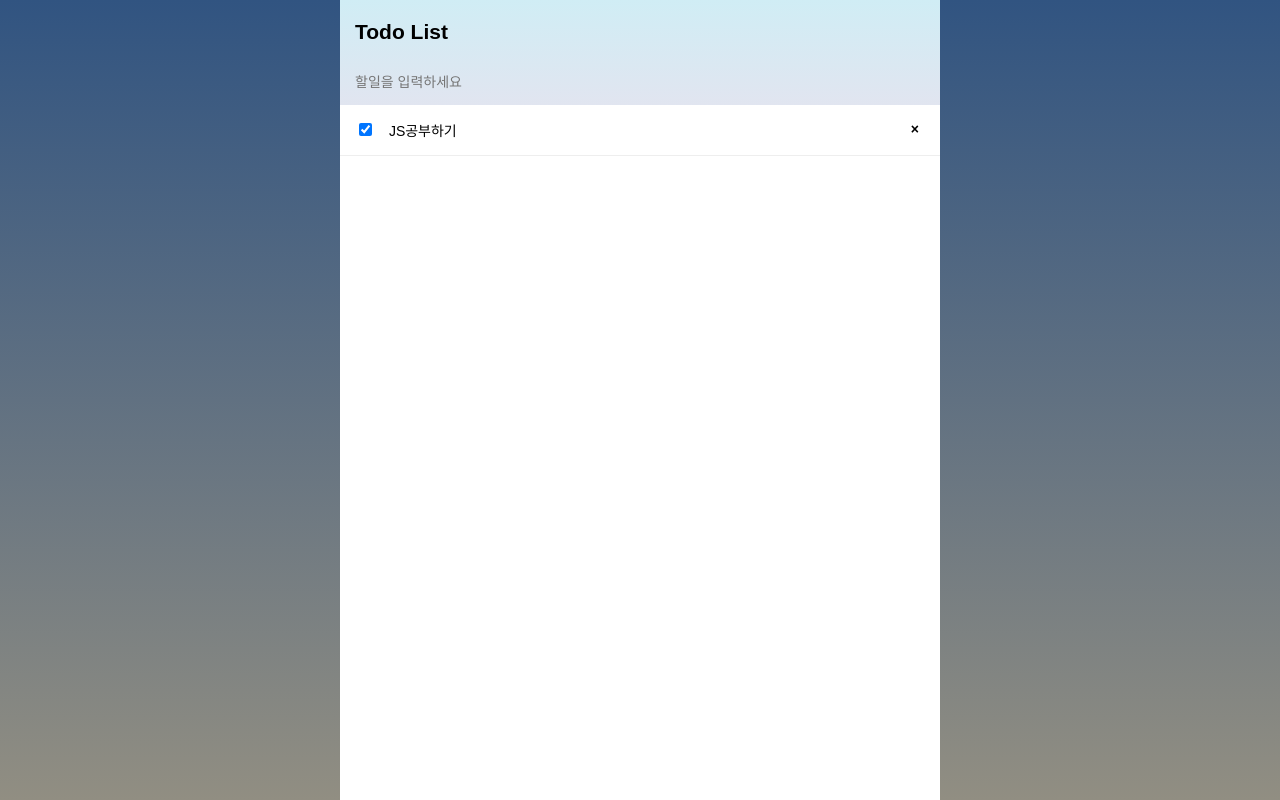
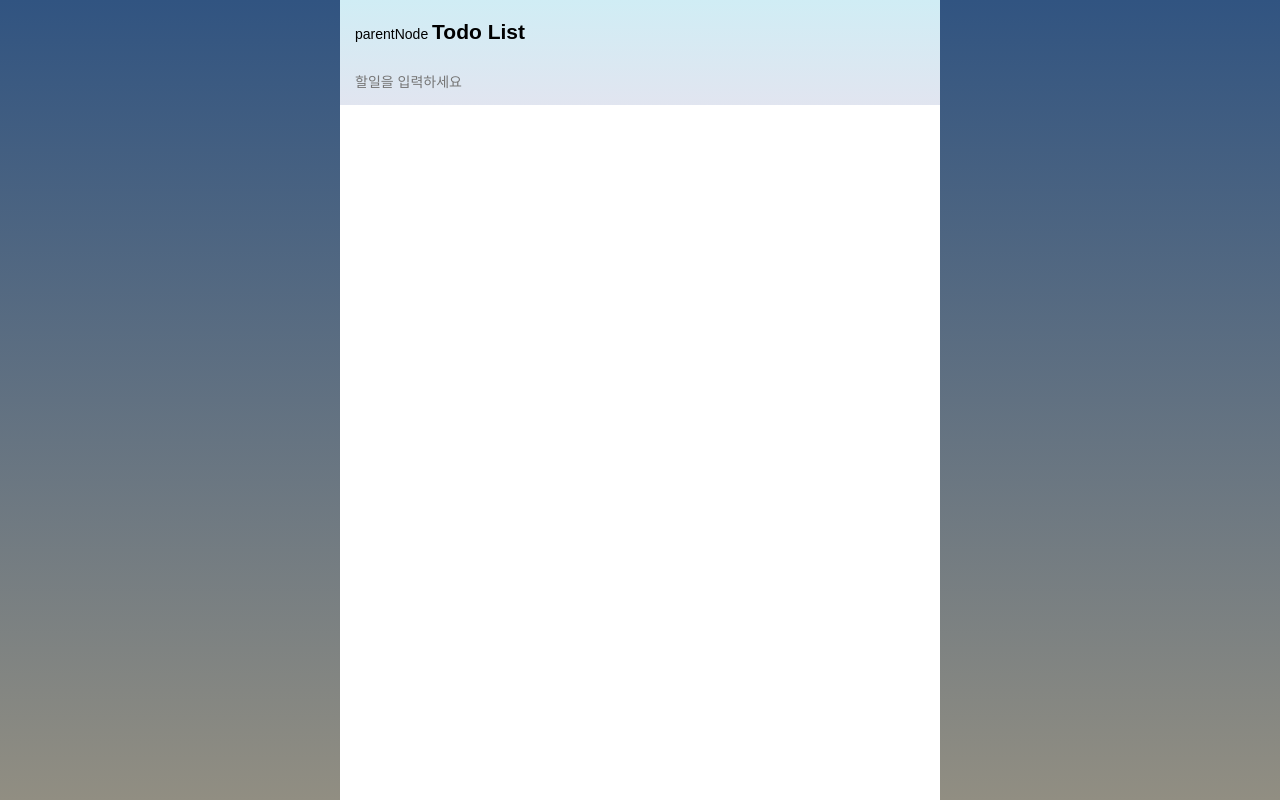
Before and after one commit to alswnsWkd21/frontend-web, a plain HTML site: page 04/todo/index.html in a window 1280 px wide. Both pictures are taken after a click on the checkbox 365 px from the left and 129 px from the top of the page. Drawn offline with Linux system fonts and the light colour scheme.

Commit message:
삭제버튼 기능 추가

```diff
--- a/04/todo/index.html
+++ b/04/todo/index.html
@@ -8,7 +8,7 @@
 <body>
 
 <div class="container">
-  <header>
+  <header>parentNode
     <h1>Todo List</h1>
 
     <form class="new-task" onsubmit="return false">
@@ -25,5 +25,6 @@
 
 </div>
 <script src="todos.js"></script>
+
 </body>
 </html>
--- a/04/todo/todos.js
+++ b/04/todo/todos.js
@@ -22,3 +22,10 @@ StringInput.addEventListener('keypress', function (e) {
       StringInput.value = '';
     }
 });
+// delete 버튼을 누르면 삭제하는 li 하나를 삭제하는 코드
+list.addEventListener('click', function(e){
+  console.log(e.target);
+  e.target.parentNode;
+  console.log(e.target.parentNode);
+  list.removeChild(e.target.parentNode);
+})
```
